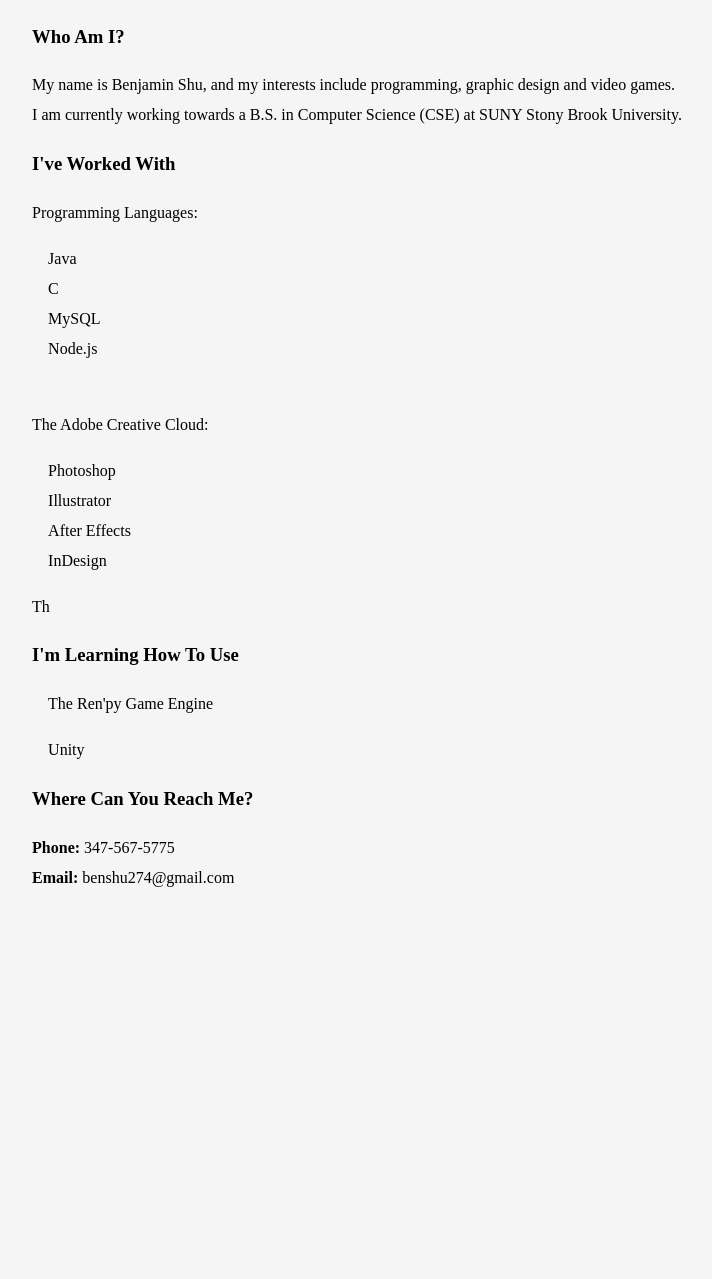
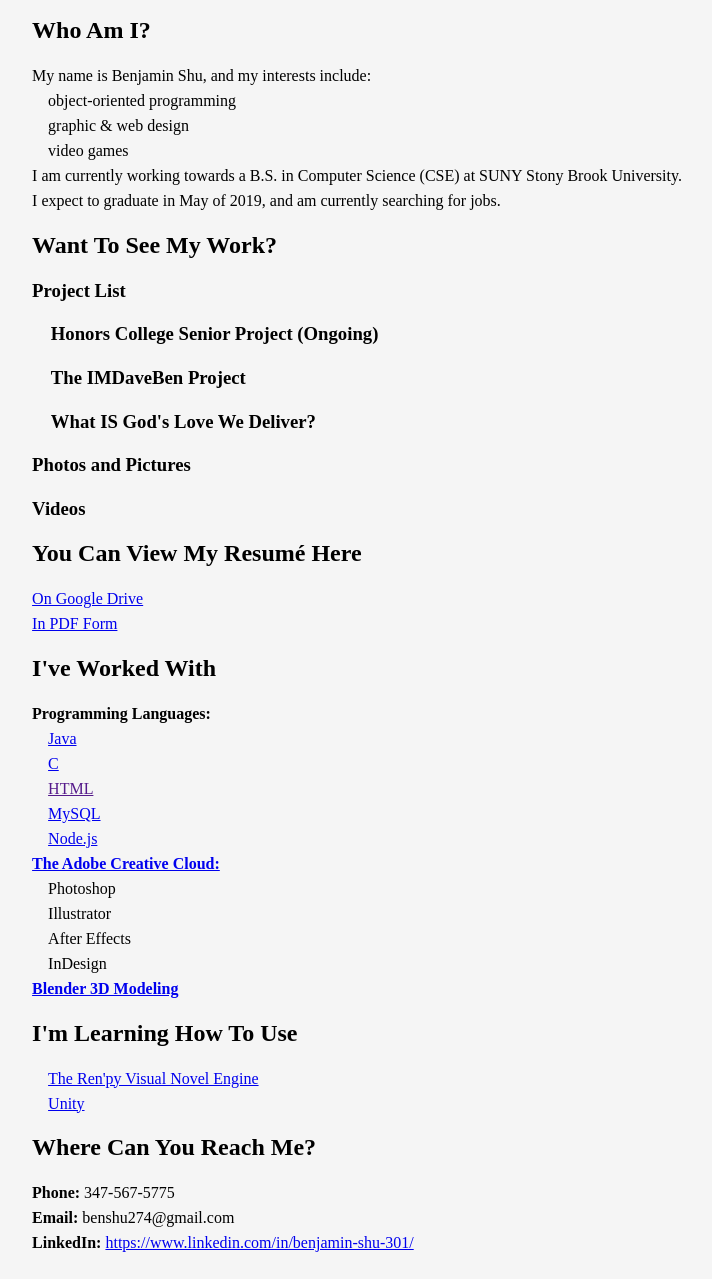
Before and after one commit to benjamin-shu/benjamin-shu.github.io, a plain HTML site: page index.html in a window 1280 px wide. Shown: the part 70-1349 px from the top of the page, without its empty margins (283-995 px from the left). Before the commit the page ends 987 px from the top, so only its background shows below. Drawn offline with Linux system fonts and the light colour scheme.

Commit message:
Added lists of skills and projects with links, as well as a copy of my resume.

```diff
--- a/index.html
+++ b/index.html
@@ -6,29 +6,60 @@
 	</head>
 	<body>
 		<div class="center">
-			<h1>Hello, world!</h1>
+			<h1>Hello, World!</h1>
 			<div class="centerLeftAlign">
-				<h3>Who Am I?</h3>
-				<p>My name is Benjamin Shu, and my interests include programming, graphic design and video games.
-				<br>I am currently working towards a B.S. in Computer Science (CSE) at SUNY Stony Brook University.
-				<br>
+				<h2>Who Am I?</h2>
+				<p>
+				My name is Benjamin Shu, and my interests include:<br>
+					&emsp;object-oriented programming<br>
+					&emsp;graphic & web design<br>
+					&emsp;video games<br>
+				I am currently working towards a B.S. in Computer Science (CSE) at SUNY Stony Brook University.<br>
+				I expect to graduate in May of 2019, and am currently searching for jobs.
 				</p>
 
-				<h3>I've Worked With</h3>
-					<p>Programming Languages:</p>
-						<p>&emsp;Java<br>&emsp;C<br>&emsp;MySQL<br>&emsp;Node.js<br>&emsp;</p>
-					<p>The Adobe Creative Cloud:</p>
-						<p>&emsp;Photoshop<br>&emsp;Illustrator<br>&emsp;After Effects<br>&emsp;InDesign</p>
-					<p>Th<p>
+				<h2>Want To See My Work?</h2>
+					<h3>Project List</h3>
+					<h3>&emsp;Honors College Senior Project (Ongoing)</h3>
+					<h3>&emsp;The IMDaveBen Project</h3>
+					<h3>&emsp;What IS God's Love We Deliver?</h3>
+					<h3>Photos and Pictures</h3>
+					<h3>Videos</h3>
+					<h3></h3>
 
-				<h3>I'm Learning How To Use</h3>
-					<p>&emsp;The Ren'py Game Engine</p>
-					<p>&emsp;Unity</p>
+				<h2>You Can View My Resum&eacute; Here</h2>
+					<p>
+					<a href="https://docs.google.com/document/d/1eHiNDc__r7YgJ03jVeU2Omlc7ObcvcCC6RWIzwF81II/edit?usp=sharing" target="_blank">On Google Drive</a>
+					<br><a href="https://github.com/benjamin-shu.github.io/Resume-BenjaminShu.pdf" target="_blank">In PDF Form</a>
+					</p>
 
-				<h3>Where Can You Reach Me?</h3>
-					<p><b>Phone:</b> 347-567-5775
-					<br><b>Email:</b> benshu274@gmail.com
+				<h2>I've Worked With</h2>
 					<p>
+					<b>Programming Languages:</b>
+						<br>&emsp;<a href="https://docs.oracle.com/en/java/" target="_blank">Java</a>
+						<br>&emsp;<a href="https://en.wikipedia.org/wiki/C_(programming_language)" target="_blank">C</a>
+						<br>&emsp;<a href="" target="_blank">HTML</a>
+						<br>&emsp;<a href="https://www.mysql.com/" target="_blank">MySQL</a>
+						<br>&emsp;<a href="https://nodejs.org/en/" target="_blank">Node.js</a>
+					<br><b><a href="https://www.adobe.com/creativecloud.html" target="_blank">The Adobe Creative Cloud:</a></b>
+						<br>&emsp;Photoshop
+						<br>&emsp;Illustrator
+						<br>&emsp;After Effects
+						<br>&emsp;InDesign
+					<br><b><a href="https://www.blender.org/" target="_blank">Blender 3D Modeling<a></b>
+					</p>
+				<h2>I'm Learning How To Use</h2>
+					<p>
+					&emsp;<a href="https://www.renpy.org/" target="_blank">The Ren'py Visual Novel Engine</a><br>
+					&emsp;<a href="https://unity3d.com/" target="_blank">Unity</a>
+					</p>
+
+				<h2>Where Can You Reach Me?</h2>
+					<p>
+					<b>Phone:</b> 347-567-5775<br>
+					<b>Email:</b> benshu274@gmail.com<br>
+					<b>LinkedIn:</b> <a href="https://www.linkedin.com/in/benjamin-shu-301/">https://www.linkedin.com/in/benjamin-shu-301/</a><br>
+					</p>
 			</div>
 		</div>
 	</body>
--- a/style.css
+++ b/style.css
@@ -1,6 +1,6 @@
 body {
 	background-color: whitesmoke;
-	line-height: 30px;
+	line-height: 25px;
 }
 
 .center {
```
Also changed, not shown: 1 other file.
